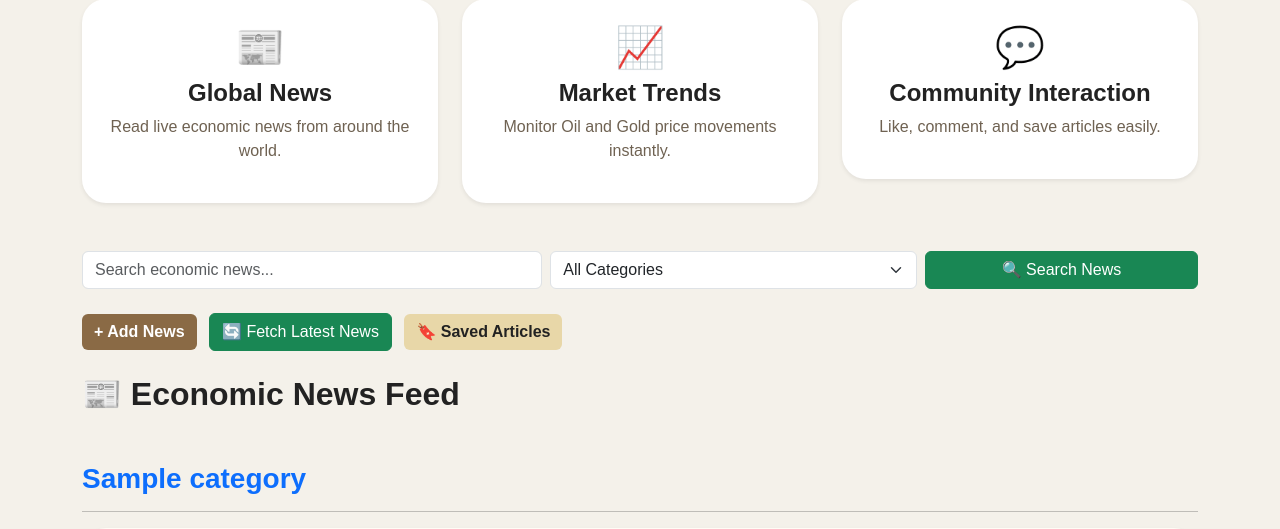
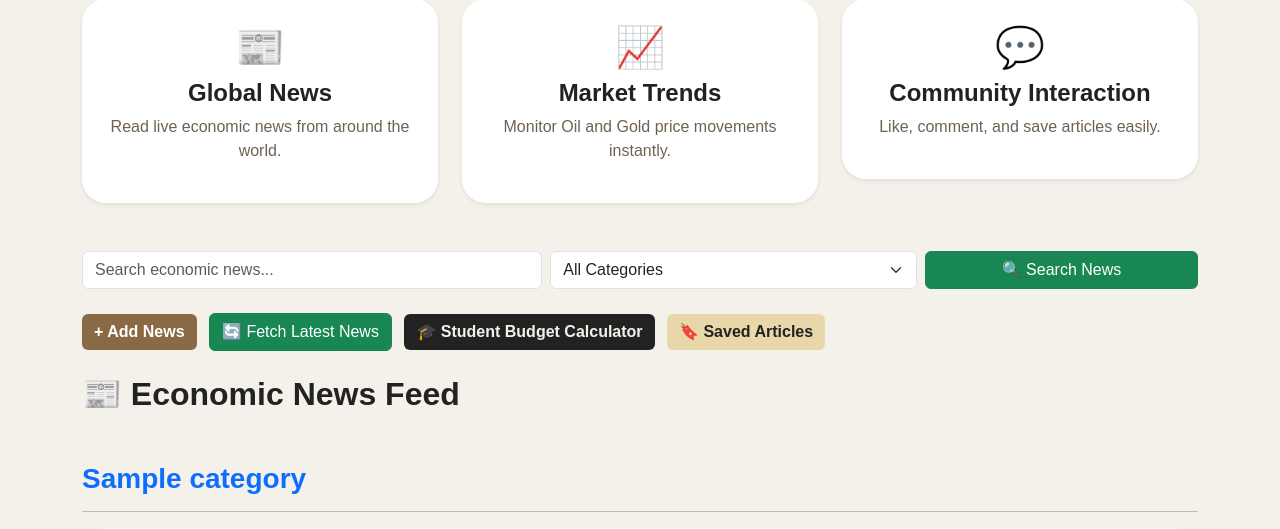
Before and after one commit to janeeswar/Git-exercise-G089, a Python web app: template econotrack/templates/index.html in a window 1280 px wide. Shown: the part 632-1161 px from the top of the page. Run offline with Jinja, Linux system fonts and the light colour scheme; the template is opened without the code that fills it: most values are stand-ins (such as "Sample title", 1, 10 or a date in 2020).

Commit message:
add budget calculator homepage button

```diff
--- a/econotrack/templates/index.html
+++ b/econotrack/templates/index.html
@@ -280,6 +280,10 @@
     🔄 Fetch Latest News
             </a>
 
+            <a href="/budget" class="btn btn-dark me-2">
+                🎓 Student Budget Calculator
+             </a>
+
             <a href="/bookmarks" class="btn btn-warning">
                 🔖 Saved Articles
             </a>
@@ -305,9 +309,6 @@
     <a href="/fetch_news" class="btn btn-success btn-sm">
         🔄 Fetch Latest News
     </a>
-    <a href="/budget" class="btn btn-dark me-2">
-    🎓 Student Budget Calculator
-</a>
 
             </div>
 
```
